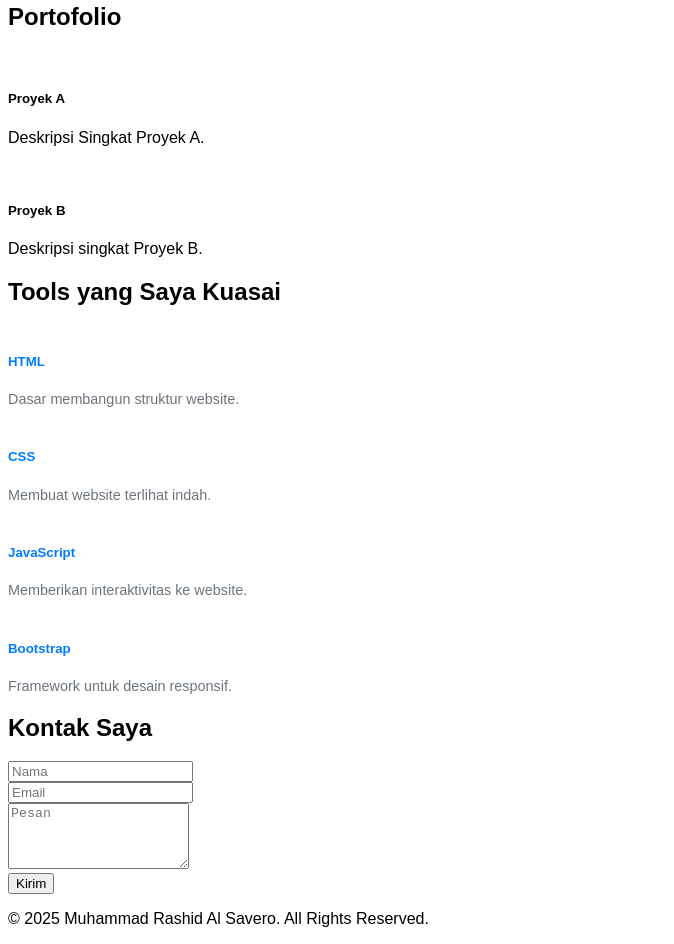
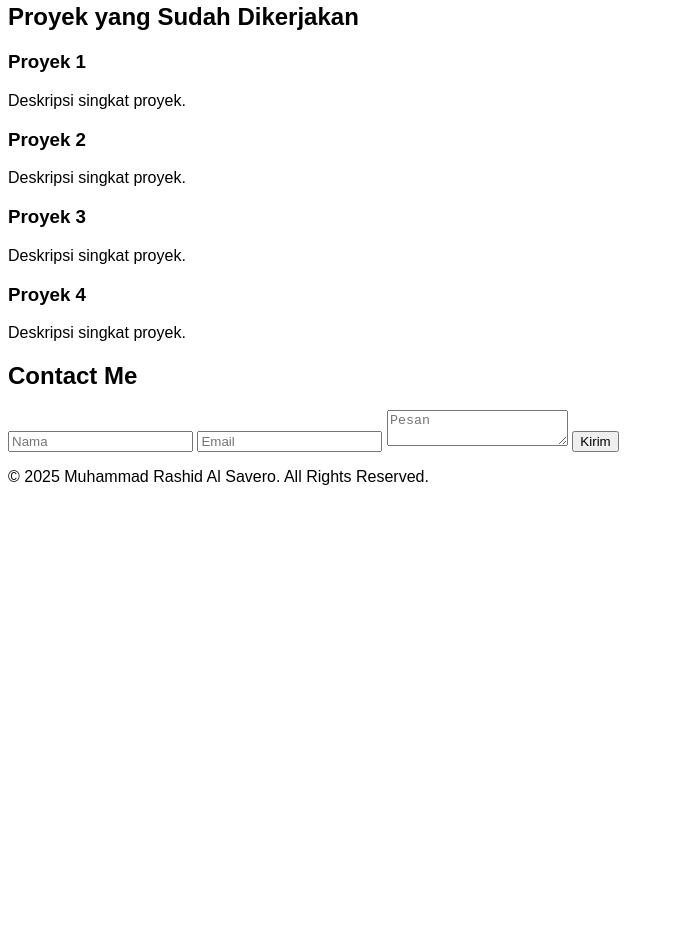
Before and after one commit to ZygadeDX/zygadedx.github.io, a plain HTML site: page index.html in a window 1280 px wide. Shown: the part 516-1460 px from the top of the page, without its empty margins (0-674 px from the left). After the commit the page ends 1018 px from the top, so only its background shows below. Drawn offline with Linux system fonts and the light colour scheme.

Commit message:
section projek

```diff
--- a/index.html
+++ b/index.html
@@ -44,81 +44,36 @@
             </div>
         </section>
         <section id="projects">
-            <h2></h2>
+            <h2>Proyek yang Sudah Dikerjakan</h2>
+            <div class="project-grid">
+                <div class="project-box">
+                    <h3>Proyek 1</h3>
+                    <p>Deskripsi singkat proyek.</p>
+                </div>
+                <div class="project-box">
+                    <h3>Proyek 2</h3>
+                    <p>Deskripsi singkat proyek.</p>
+                </div>
+                <div class="project-box">
+                    <h3>Proyek 3</h3>
+                    <p>Deskripsi singkat proyek.</p>
+                </div>
+                <div class="project-box">
+                    <h3>Proyek 4</h3>
+                    <p>Deskripsi singkat proyek.</p>
+                </div>
+            </div>
+        </section>
+        <section id="contact">
+            <h2>Contact Me</h2>
+            <form>
+                <input type="text" placeholder="Nama" required>
+                <input type="email" placeholder="Email" required>
+                <textarea placeholder="Pesan" required></textarea>
+                <button type="submit">Kirim</button>
+            </form>
         </section>
     </main>
-
-    <section id="portofolio" class="py-5 bg-light">
-        <div class="container">
-            <h2 class="text-center text-primary">Portofolio</h2>
-            <div class="row mt-4">
-                <div class="col-md-4">
-                    <div class="card">
-                        <img src="" alt="">
-                        <div class="card-body">
-                            <h5 class="card-title">Proyek A</h5>
-                            <p class="card-text">Deskripsi Singkat Proyek A.</p>
-                        </div>
-                    </div>
-                </div>
-                <div class="col-md-4">
-                    <div class="card">
-                        <img src="" alt="">
-                        <div class="card-body">
-                            <h5 class="card-title">Proyek B</h5>
-                            <p class="card-text">Deskripsi singkat Proyek B.</p>
-                        </div>
-                    </div>
-                </div>
-            </div>
-        </div>
-    </section>
-
-    <section id="tools" class="py-5">
-        <div class="container">
-            <h2 class="text-center text-primary">Tools yang Saya Kuasai</h2>
-            <div class="row mt-4 text-center">
-                <div class="col-md-3">
-                    <img src="" alt="">
-                    <h5>HTML</h5>
-                    <p class="text-muted">Dasar membangun struktur website.</p>
-                </div>
-                <div class="col-md-3">
-                    <img src="" alt="">
-                    <h5>CSS</h5>
-                    <p class="text-muted">Membuat website terlihat indah.</p>
-                </div>
-                <div class="col-md-3">
-                    <img src="" alt="">
-                    <h5>JavaScript</h5>
-                    <p class="text-muted">Memberikan interaktivitas ke website.</p>
-                </div>
-                <div class="col-md-3">
-                    <img src="" alt="">
-                    <h5>Bootstrap</h5>
-                    <p class="text-muted">Framework untuk desain responsif.</p>
-                </div>
-            </div>
-        </div>
-    </section>
-
-    <section id="contact" class="py-5">
-        <div class="container">
-            <h2 class="text-center text-primary">Kontak Saya</h2>
-            <form class="mt-4">
-                <div class="mb-3">
-                    <input type="text" class="form-control" placeholder="Nama">
-                </div>
-                <div class="mb-3">
-                    <input type="email" class="form-control" placeholder="Email">
-                </div>
-                <div class="mb-3">
-                    <textarea class="form-control" rows="4" placeholder="Pesan"></textarea>
-                </div>
-                <button type="submit" class="btn btn-primary w-100">Kirim</button>
-            </form>
-        </div>
-    </section>
 
     <footer class="bg-primary text-white text-center py-3">
         <p>&copy; 2025 Muhammad Rashid Al Savero. All Rights Reserved.</p>
```
